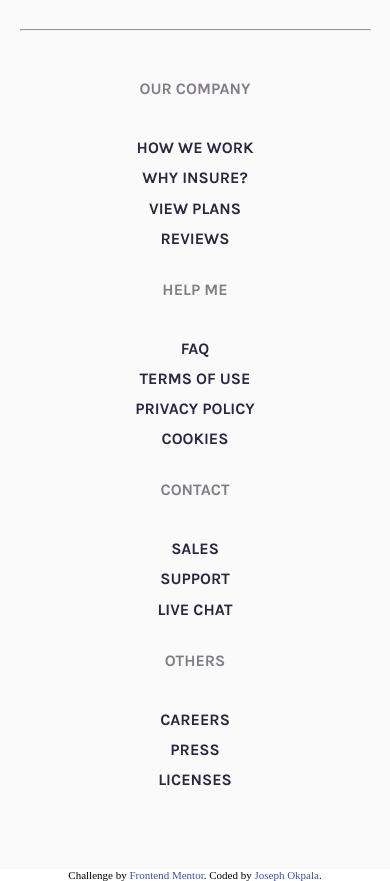
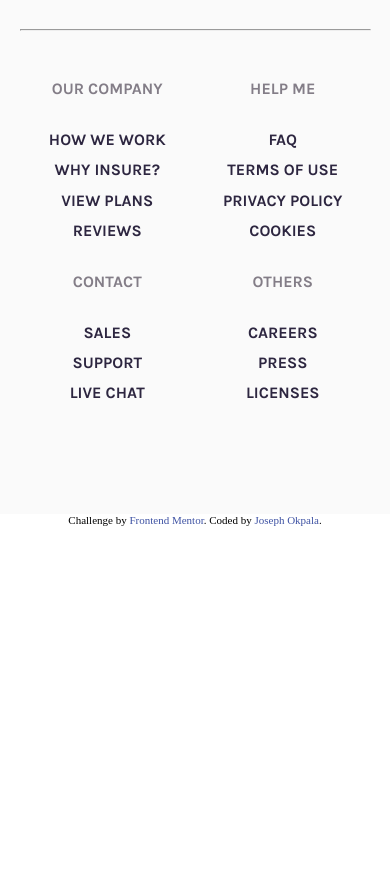
Before and after one commit to JosephOkpala/Insure-Landing-Page, a plain HTML site: page index.html in a window 390 px wide. Shown: the part 2767-3648 px from the top of the page. After the commit the page ends 3293 px from the top, so only its background shows below. Drawn offline with Linux system fonts and the light colour scheme.

Commit message:
changed the display of the footer

```diff
--- a/media.css
+++ b/media.css
@@ -113,10 +113,14 @@
   }
 
   .footer-flex {
-    display: flex;
-    flex-direction: column;
+    display: grid;
+    grid-template-columns: 1fr 1fr;
     text-align: center;
     width: 100%;
+  }
+
+  .footer-flex-items h4 {
+    margin-bottom: 2rem;
   }
 
   .footer-flex-items:not(:last-child) {
```
